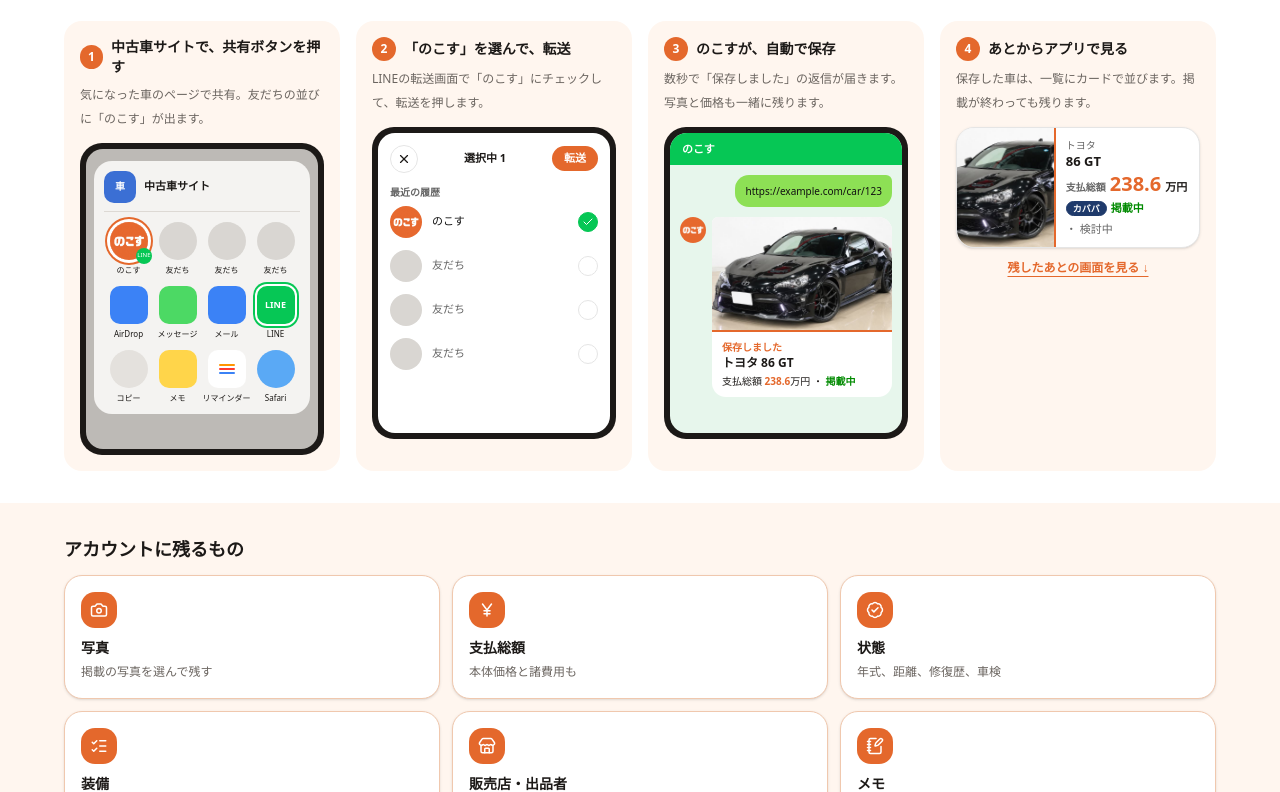
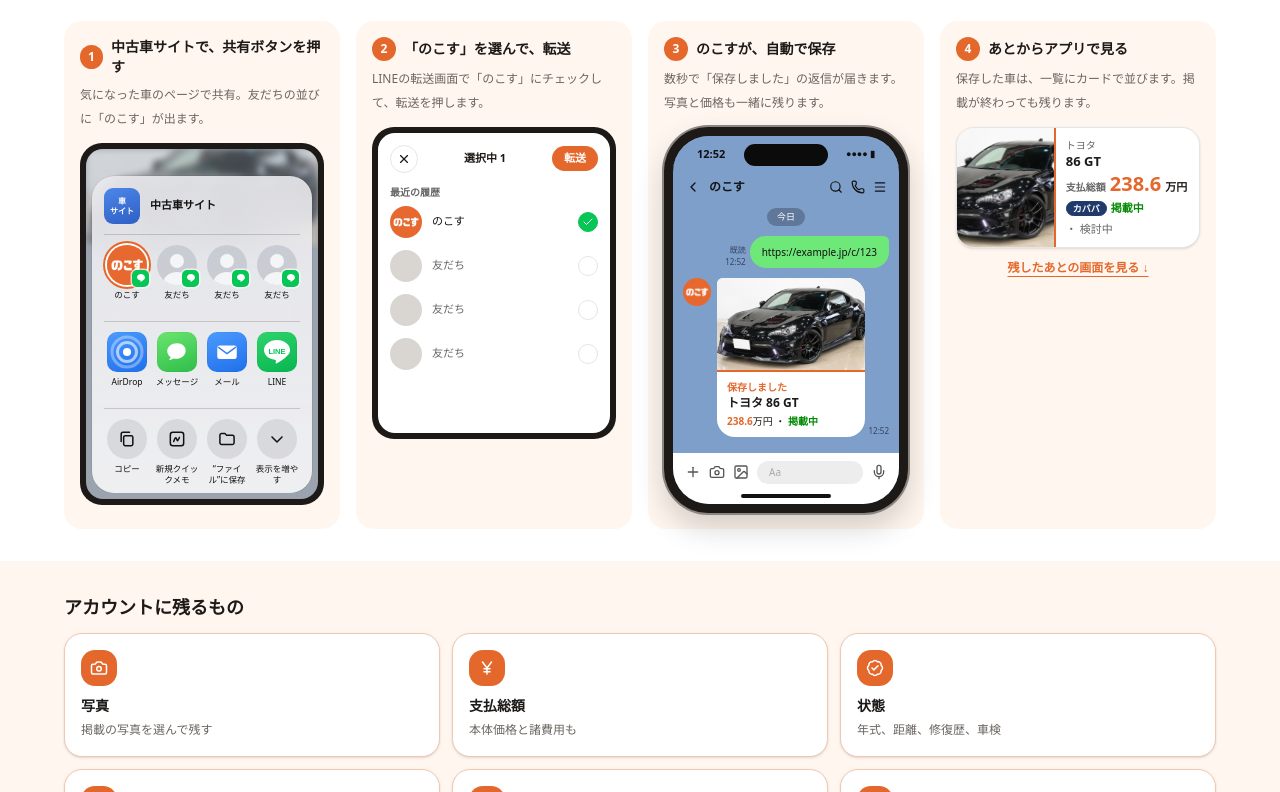
Before and after one commit to goodgunu/nokosu, a Next.js app: page / in a window 1280 px wide. Shown: the part 1008-1800 px from the top of the page. Built offline with nearby package versions, Linux system fonts and the light colour scheme; no server answers.

Commit message:
共有シートをiOS風に、コマ③をLINEトーク画面に、最下部はボタンと説明のみに

```diff
--- a/components/landing-line-flow.tsx
+++ b/components/landing-line-flow.tsx
@@ -4,10 +4,10 @@ import { MiniCard } from "@/components/landing-mocks";
 
 const ORANGE = "#E4682C";
 
-function Frame({ children, bg = "#F2F2F2", label }: { children: React.ReactNode; bg?: string; label: string }) {
+function Frame({ children, bg = "#F2F2F2", label, height = 300 }: { children: React.ReactNode; bg?: string; label: string; height?: number }) {
   return (
     <div role="img" aria-label={label} className="mx-auto mt-3 w-full max-w-[260px] rounded-[22px] p-1.5" style={{ background: "#1C1917" }}>
-      <div className="h-[300px] overflow-hidden rounded-[17px] text-left" style={{ background: bg }}>
+      <div className="overflow-hidden rounded-[17px] text-left" style={{ background: bg, height }}>
         {children}
       </div>
     </div>
@@ -38,46 +38,146 @@ function Dummy({ size = 40 }: { size?: number }) {
   return <span className="inline-block shrink-0 rounded-full" style={{ width: size, height: size, background: "#D9D6D2" }} />;
 }
 
-// 1. 共有シート
+// 1. 共有シート（iOSの共有シートに近づけた汎用モック。実在サイトのロゴは使わない）
+const LINE_GREEN = "#06C755";
+
+function LineBadge({ size }: { size: number }) {
+  return (
+    <span className="absolute -right-0.5 -bottom-0.5 grid place-items-center rounded-[5px] text-white" style={{ width: size, height: size, background: LINE_GREEN, boxShadow: "0 0 0 1.5px rgba(255,255,255,0.7)" }}>
+      <svg viewBox="0 0 24 24" width={size * 0.7} height={size * 0.7} aria-hidden>
+        <path d="M12 4C7.6 4 4 6.9 4 10.5c0 3.1 2.7 5.7 6.4 6.3.3.1.6.2.7.5.1.2 0 .6 0 .9l-.1.8c0 .2-.2.9.8.5s5.4-3.2 7.3-5.5C20.4 12.600 20 11.600 20 10.500 20 6.900 16.400 4 12 4z" fill="#fff" />
+      </svg>
+    </span>
+  );
+}
+
+function FriendIcon({ size = 40 }: { size?: number }) {
+  return (
+    <span className="relative inline-block shrink-0" style={{ width: size, height: size }}>
+      <svg viewBox="0 0 40 40" width={size} height={size} aria-hidden className="rounded-full">
+        <rect width="40" height="40" fill="#C9CDD3" />
+        <circle cx="20" cy="16" r="7" fill="#F4F5F7" />
+        <path d="M6 40c0-8 6-13 14-13s14 5 14 13z" fill="#F4F5F7" />
+      </svg>
+      <LineBadge size={Math.round(size * 0.42)} />
+    </span>
+  );
+}
+
+function AppTile({ children, from, to }: { children: React.ReactNode; from: string; to: string }) {
+  return (
+    <span className="grid size-10 place-items-center rounded-[10px]" style={{ background: `linear-gradient(160deg, ${from}, ${to})`, boxShadow: "inset 0 0 0 0.5px rgba(0,0,0,0.08)" }}>
+      {children}
+    </span>
+  );
+}
+
+function ActionCircle({ children }: { children: React.ReactNode }) {
+  return (
+    <span className="grid size-10 place-items-center rounded-full" style={{ background: "rgba(120,120,128,0.18)" }}>
+      <svg viewBox="0 0 24 24" width="20" height="20" fill="none" stroke="#111" strokeWidth="1.8" strokeLinecap="round" strokeLinejoin="round" aria-hidden>
+        {children}
+      </svg>
+    </span>
+  );
+}
+
+function Cell({ icon, label }: { icon: React.ReactNode; label: string }) {
+  return (
+    <div className="flex flex-col items-center gap-1">
+      {icon}
+      <span className="min-h-[22px] text-center text-[8.5px] leading-[11px]" style={{ color: "#111" }}>{label}</span>
+    </div>
+  );
+}
+
 function ShareSheet() {
+  const divider = { borderColor: "rgba(60,60,67,0.22)" };
   return (
-    <Frame label="中古車サイトの共有ボタンを押すと、友だちの並びに「のこす」が出る画面（サンプル）" bg="#BDBAB6">
-      <div className="mx-2 mt-3 rounded-2xl bg-[#F4F3F1] p-2.5">
-        <div className="flex items-center gap-2 border-b pb-2" style={{ borderColor: "#DDD9D4" }}>
-          <span className="grid size-8 place-items-center rounded-lg text-[10px] font-extrabold text-white" style={{ background: "#3B6FD4" }}>車</span>
-          <span className="text-[11px] font-bold">中古車サイト</span>
+    <Frame label="中古車サイトの共有ボタンを押すと、友だちの並びに「のこす」が出る共有シートの画面（サンプル）" bg="#9AA3AE" height={350}>
+      <div className="relative flex h-full flex-col justify-end overflow-hidden">
+        <div className="absolute inset-x-0 top-0 h-24 opacity-60 blur-[3px]">
+          <Image src="/86-card.jpg" alt="" fill sizes="260px" className="object-cover" />
         </div>
-        <div className="grid grid-cols-4 gap-y-2.5 pt-2.5">
-          {Array.from({ length: 12 }, (_, i) => {
-            const apps: Record<number, [string, string, string, string]> = {
-              4: ["AirDrop", "#3B82F6", "rounded-[10px]", ""],
-              5: ["メッセージ", "#4CD964", "rounded-[10px]", ""],
-              6: ["メール", "#3B82F6", "rounded-[10px]", ""],
-              7: ["LINE", "#06C755", "rounded-[10px]", "LINE"],
-              8: ["コピー", "#E4E1DD", "rounded-full", ""],
-              9: ["メモ", "#FFD54A", "rounded-[10px]", ""],
-              10: ["リマインダー", "#FFFFFF", "rounded-[10px]", "dots"],
-              11: ["Safari", "#5AA9F5", "rounded-full", ""],
-            };
-            const app = apps[i];
-            return (
-              <div key={i} className="flex flex-col items-center gap-1">
-                {i === 0 ? (
-                  <NokosuIcon size={38} ring />
-                ) : i < 4 ? (
-                  <Dummy size={38} />
-                ) : (
-                  <span
-                    className={`grid size-[38px] place-items-center text-[9px] font-extrabold text-white ${app[2]}`}
-                    style={{ background: app[1], boxShadow: i === 7 ? "0 0 0 2px #fff, 0 0 0 4px #06C755" : undefined }}
-                  >
-                    {app[3] === "LINE" ? "LINE" : app[3] === "dots" ? <span className="flex flex-col gap-0.5"><span className="h-0.5 w-4 rounded bg-[#FF9500]" /><span className="h-0.5 w-4 rounded bg-[#FF3B30]" /><span className="h-0.5 w-4 rounded bg-[#3B82F6]" /></span> : null}
-                  </span>
-                )}
-                <span className="text-center text-[8px] leading-3 whitespace-nowrap">{i === 0 ? "のこす" : i < 4 ? "友だち" : app[0]}</span>
-              </div>
-            );
-          })}
+        <div
+          className="relative mx-1.5 mb-1.5 rounded-[22px] px-3 pt-3 pb-2"
+          style={{ background: "linear-gradient(180deg, rgba(236,236,240,0.88), rgba(244,244,246,0.94))", backdropFilter: "blur(14px)", boxShadow: "0 0 0 0.5px rgba(0,0,0,0.12)" }}
+        >
+          <div className="flex items-center gap-2.5 border-b pb-2.5" style={divider}>
+            <span className="grid size-9 place-items-center rounded-[9px] text-[8px] leading-[10px] font-extrabold text-white" style={{ background: "linear-gradient(160deg,#4C86E8,#2F5FC4)" }}>
+              <span className="text-center">車<br />サイト</span>
+            </span>
+            <span className="text-[11px] font-bold" style={{ color: "#111" }}>中古車サイト</span>
+          </div>
+
+          <div className="grid grid-cols-4 gap-x-1 border-b py-2.5" style={divider}>
+            <Cell
+              label="のこす"
+              icon={
+                <span className="relative inline-block size-10">
+                  <Image src="/nokosu-icon.jpg" alt="" width={80} height={80} className="size-full rounded-full object-cover" style={{ boxShadow: `0 0 0 2px #fff, 0 0 0 4px ${ORANGE}` }} />
+                  <LineBadge size={17} />
+                </span>
+              }
+            />
+            {["友だち", "友だち", "友だち"].map((n, i) => (
+              <Cell key={i} label={n} icon={<FriendIcon />} />
+            ))}
+          </div>
+
+          <div className="grid grid-cols-4 gap-x-1 border-b py-2.5" style={divider}>
+            <Cell
+              label="AirDrop"
+              icon={
+                <AppTile from="#4C9BFF" to="#1F6FEB">
+                  <svg viewBox="0 0 40 40" width="40" height="40" aria-hidden>
+                    <circle cx="20" cy="20" r="15" fill="none" stroke="#fff" strokeOpacity=".35" strokeWidth="3" />
+                    <circle cx="20" cy="20" r="9.500" fill="none" stroke="#fff" strokeOpacity=".6" strokeWidth="3" />
+                    <circle cx="20" cy="20" r="4" fill="#fff" />
+                  </svg>
+                </AppTile>
+              }
+            />
+            <Cell
+              label="メッセージ"
+              icon={
+                <AppTile from="#6BE56F" to="#2DBE4A">
+                  <svg viewBox="0 0 24 24" width="26" height="26" aria-hidden>
+                    <path d="M12 4C7 4 3 7.200 3 11.200c0 2.200 1.200 4.100 3.100 5.400-.1 1-.6 2-1.400 2.800 1.600-.1 3-.7 4-1.500.8.200 1.500.3 2.300.3 5 0 9-3.200 9-7.200S17 4 12 4z" fill="#fff" />
+                  </svg>
+                </AppTile>
+              }
+            />
+            <Cell
+              label="メール"
+              icon={
+                <AppTile from="#4C9BFF" to="#1F6FEB">
+                  <svg viewBox="0 0 24 24" width="26" height="26" aria-hidden>
+                    <rect x="3" y="6" width="18" height="12.500" rx="2.200" fill="#fff" />
+                    <path d="M3.800 7.600l8.200 6 8.200-6" fill="none" stroke="#3B82F6" strokeWidth="1.400" strokeLinejoin="round" />
+                  </svg>
+                </AppTile>
+              }
+            />
+            <Cell
+              label="LINE"
+              icon={
+                <AppTile from="#2FD36B" to="#06B650">
+                  <svg viewBox="0 0 40 40" width="40" height="40" aria-hidden>
+                    <path d="M20 8C12.800 8 7 12.500 7 18c0 4.900 4.600 9 10.800 9.800.4.100 1 .3 1.100.7.100.3.100.8 0 1.100l-.2 1c-.1.300-.3 1.300 1.200.7s8.100-4.800 11-8.200C32.900 21.300 33 19.700 33 18c0-5.500-5.800-10-13-10z" fill="#fff" />
+                    <text x="20" y="21.500" textAnchor="middle" fontSize="7.500" fontWeight="800" fill="#06C755" fontFamily="Arial, sans-serif">LINE</text>
+                  </svg>
+                </AppTile>
+              }
+            />
+          </div>
+
+          <div className="grid grid-cols-4 gap-x-1 pt-2.5">
+            <Cell label="コピー" icon={<ActionCircle><rect x="8" y="8" width="11" height="12" rx="2" /><path d="M5 15V6a2 2 0 0 1 2-2h8" /></ActionCircle>} />
+            <Cell label="新規クイックメモ" icon={<ActionCircle><rect x="4" y="4" width="16" height="16" rx="3" /><path d="M8 15c1.500-4 2.500-6 3.500-3s1.500 3 3.500-2" /></ActionCircle>} />
+            <Cell label={"“ファイル”に保存"} icon={<ActionCircle><path d="M3.500 7.500a2 2 0 0 1 2-2h4l2 2h7a2 2 0 0 1 2 2v7a2 2 0 0 1-2 2h-13a2 2 0 0 1-2-2z" /></ActionCircle>} />
+            <Cell label="表示を増やす" icon={<ActionCircle><path d="M6 9.500l6 6 6-6" /></ActionCircle>} />
+          </div>
         </div>
       </div>
     </Frame>
@@ -107,39 +207,10 @@ function Forward() {
   );
 }
 
-// 3. のこすの返信カード
-function Reply() {
-  return (
-    <Frame label="LINEのトークで、のこすが保存しましたと返信する画面（サンプル）" bg="#E7F6EC">
-      <div className="px-3 py-2 text-[11px] font-bold text-white" style={{ background: "#06C755" }}>のこす</div>
-      <div className="flex justify-end px-2.5 pt-2.5">
-        <div className="max-w-[80%] rounded-xl rounded-tr-sm px-2.5 py-2 text-[10px] leading-4 break-all" style={{ background: "#8DE055", color: "#111" }}>
-          https://example.com/car/123
-        </div>
-      </div>
-      <div className="flex items-start gap-1.5 p-2.5">
-        <NokosuIcon size={26} badge={false} />
-        <div className="min-w-0 flex-1 overflow-hidden rounded-xl rounded-tl-sm bg-white">
-          <div className="relative aspect-[16/10] w-full">
-            <Image src="/86-card.jpg" alt="" fill sizes="200px" className="object-cover" />
-          </div>
-          <div className="border-t-2 px-2.5 py-2" style={{ borderColor: ORANGE }}>
-            <p className="text-[10px] font-bold" style={{ color: ORANGE }}>保存しました</p>
-            <p className="text-[12px] leading-tight font-bold">トヨタ 86 GT</p>
-            <p className="mt-1 text-[10px]">
-              支払総額 <span className="font-extrabold" style={{ color: ORANGE }}>238.6</span>万円 ・ <span className="font-bold text-live">掲載中</span>
-            </p>
-          </div>
-        </div>
-      </div>
-    </Frame>
-  );
-}
-
 const steps = [
   { title: "中古車サイトで、共有ボタンを押す", body: "気になった車のページで共有。友だちの並びに「のこす」が出ます。", mock: <ShareSheet /> },
   { title: "「のこす」を選んで、転送", body: "LINEの転送画面で「のこす」にチェックして、転送を押します。", mock: <Forward /> },
-  { title: "のこすが、自動で保存", body: "数秒で「保存しました」の返信が届きます。写真と価格も一緒に残ります。", mock: <Reply /> },
+  { title: "のこすが、自動で保存", body: "数秒で「保存しました」の返信が届きます。写真と価格も一緒に残ります。", mock: <div className="mt-3"><LineChatPhone maxWidth={250} /></div> },
   {
     title: "あとからアプリで見る",
     body: "保存した車は、一覧にカードで並びます。掲載が終わっても残ります。",
@@ -180,14 +251,14 @@ export function LandingLineFlow() {
   );
 }
 
-// 最下部のLINEセクション用: iPhone風の枠でLINEトークをしている図
-export function LineChatPhone() {
+// iPhone風の枠でLINEトークをしている図（コマ③で使用）
+export function LineChatPhone({ maxWidth = 290 }: { maxWidth?: number }) {
   return (
     <div
       role="img"
       aria-label="LINEで「のこす」にURLを送ると、保存しましたと返信が届くトーク画面（サンプル）"
-      className="mx-auto w-full max-w-[290px] rounded-[44px] p-[9px]"
-      style={{ background: "#1C1917", boxShadow: "0 0 0 2px #8A8580, 0 14px 30px rgba(0,0,0,0.18)" }}
+      className="mx-auto w-full rounded-[44px] p-[9px]"
+      style={{ maxWidth, background: "#1C1917", boxShadow: "0 0 0 2px #8A8580, 0 14px 30px rgba(0,0,0,0.18)" }}
     >
       <div className="relative overflow-hidden rounded-[36px]" style={{ background: "#7F9FCB" }}>
         <div className="absolute top-2 left-1/2 z-10 h-[22px] w-[84px] -translate-x-1/2 rounded-full" style={{ background: "#0B0B0B" }} />
@@ -207,7 +278,7 @@ export function LineChatPhone() {
           <div className="flex items-end justify-end gap-1">
             <span className="text-right text-[8px] leading-3" style={{ color: "#33425e" }}>既読<br />12:52</span>
             <div className="max-w-[72%] rounded-2xl rounded-tr-sm px-3 py-2 text-[10px] leading-4 break-all" style={{ background: "#6FE87A", color: "#111" }}>
-              https://example.com/car/123
+              https://example.jp/c/123
             </div>
           </div>
           <div className="flex items-start gap-1.5">
```
Also changed, not shown: components/landing-page.tsx (+3 -4 lines).
